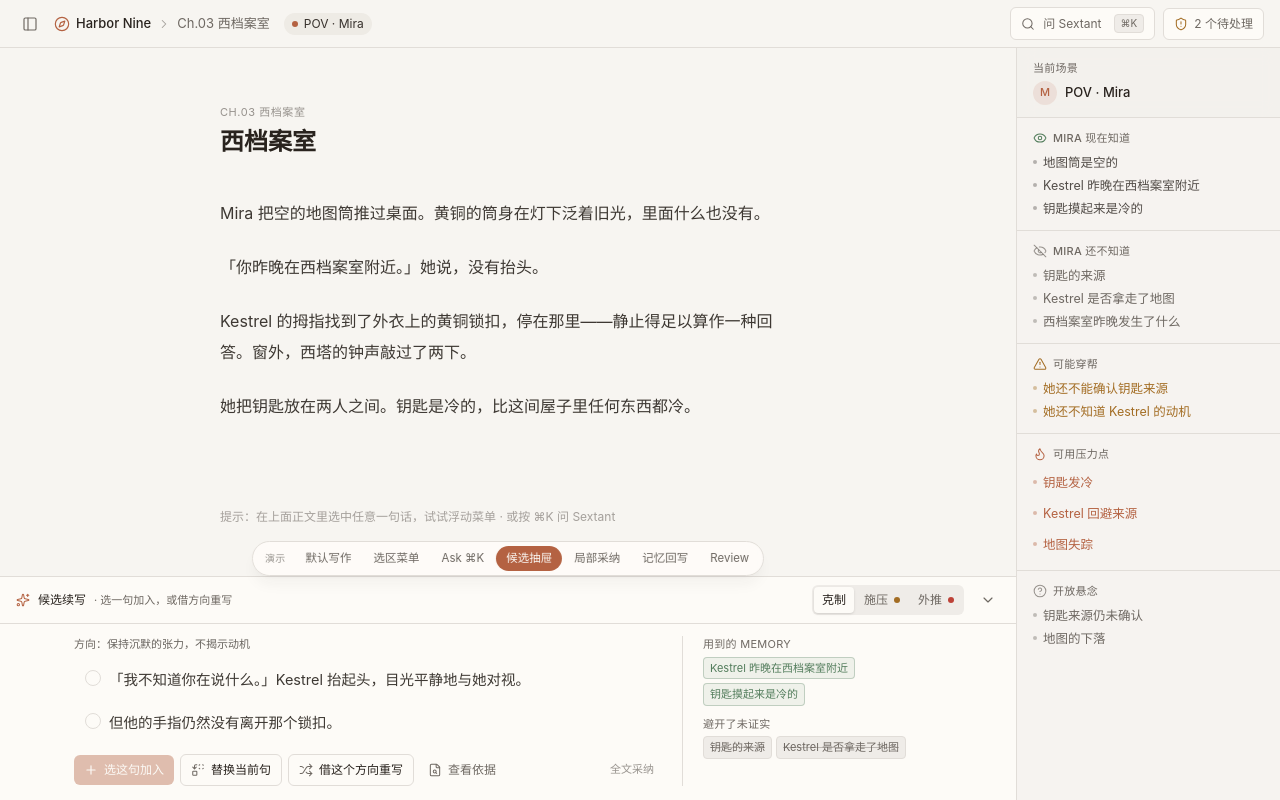
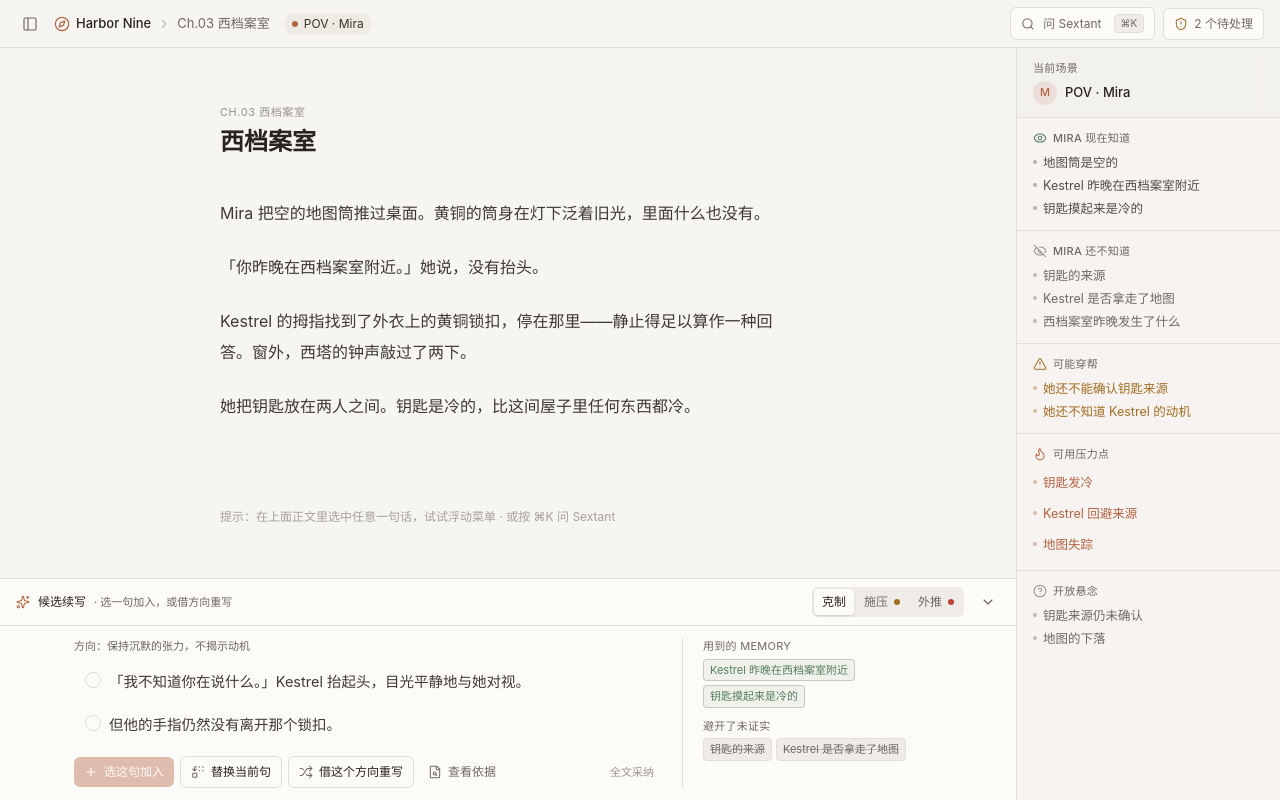
Before and after one commit to FrankQDWang/sextantlabs, a Next.js app in the folder web/: page / in a window 1280 px wide. Both pictures are taken after a click on the button "钥匙发冷". Built offline with nearby package versions, Linux system fonts and the light colour scheme.

Commit message:
Align demo switcher with editor column

```diff
--- a/web/components/workbench/candidate-drawer.tsx
+++ b/web/components/workbench/candidate-drawer.tsx
@@ -29,7 +29,7 @@ export function CandidateDrawer({ onClose, onAcceptSentence }: CandidateDrawerPr
   const active = candidates.find((c) => c.id === activeId)!
 
   return (
-    <div className="animate-slide-up h-[var(--candidate-drawer-height)] shrink-0 overflow-hidden border-t border-border bg-card">
+    <div className="animate-slide-up relative z-[60] shrink-0 border-t border-border bg-card">
       {/* 抽屉头 */}
       <div className="flex items-center justify-between border-b border-border px-4 py-2">
         <div className="flex items-center gap-2">
--- a/web/components/workbench/editor.tsx
+++ b/web/components/workbench/editor.tsx
@@ -39,8 +39,8 @@ export function Editor({ onSelect, demoHighlight, acceptedSentence }: EditorProp
   }
 
   return (
-    <div className="prose-editor relative flex-1 overflow-y-auto">
-      <div className="mx-auto max-w-[640px] px-8 py-14">
+    <div className="prose-editor relative flex-1 overflow-y-auto px-[var(--editor-gutter)] py-14">
+      <div className="mx-auto max-w-[var(--editor-column)]">
         {/* 章节标题区 — 安静、克制 */}
         <div className="mb-10">
           <p className="mb-1 font-mono text-[11px] uppercase tracking-wider text-muted-foreground/70">
--- a/web/components/workbench/index.tsx
+++ b/web/components/workbench/index.tsx
@@ -1,6 +1,6 @@
 "use client"
 
-import { useState, useEffect, useCallback, type CSSProperties } from "react"
+import { useState, useEffect, useCallback } from "react"
 import { TopBar } from "./top-bar"
 import { Editor } from "./editor"
 import { SceneCard } from "./scene-card"
@@ -26,9 +26,6 @@ export function Workbench() {
   const [reviewOpen, setReviewOpen] = useState(false)
   const [acceptedSentence, setAcceptedSentence] = useState<string | null>(null)
   const [demoHighlight, setDemoHighlight] = useState(false)
-  const workbenchStyle = {
-    "--candidate-drawer-height": "14rem",
-  } as CSSProperties
 
   const closeAll = useCallback(() => {
     setSelection(null)
@@ -116,7 +113,7 @@ export function Workbench() {
   )
 
   return (
-    <div className="flex h-screen flex-col overflow-hidden bg-background" style={workbenchStyle}>
+    <div className="flex h-screen flex-col overflow-hidden bg-background">
       <TopBar
         onAskOpen={() => setAskOpen(true)}
         reviewItems={reviewItems}
@@ -126,7 +123,7 @@ export function Workbench() {
 
       {/* 主体：编辑器为绝对主角，右侧场景小卡为辅 */}
       <div className="flex min-h-0 flex-1">
-        <div className="relative flex min-w-0 flex-1 flex-col">
+        <div className="relative flex min-w-0 flex-1 flex-col [--editor-column:576px] [--editor-gutter:2rem]">
           <Editor
             onSelect={handleSelect}
             demoHighlight={demoHighlight}
@@ -141,7 +138,6 @@ export function Workbench() {
           <StateSwitcher
             value={resolveDemo({ selection, drawerOpen, askOpen, writebackOpen, reviewOpen, acceptedSentence })}
             onChange={goToDemo}
-            raised={drawerOpen}
           />
         </div>
         <SceneCard onUseDirection={() => setDrawerOpen(true)} />
--- a/web/components/workbench/state-switcher.tsx
+++ b/web/components/workbench/state-switcher.tsx
@@ -15,16 +15,12 @@ const states: { id: DemoState; label: string }[] = [
 interface StateSwitcherProps {
   value: DemoState
   onChange: (s: DemoState) => void
-  raised?: boolean
 }
 
-export function StateSwitcher({ value, onChange, raised = false }: StateSwitcherProps) {
+export function StateSwitcher({ value, onChange }: StateSwitcherProps) {
   return (
-    <div
-      className={`absolute left-1/2 z-50 flex w-max -translate-x-1/2 items-center gap-0.5 whitespace-nowrap rounded-full border border-border bg-popover/90 p-1 shadow-lg shadow-foreground/5 backdrop-blur ${
-        raised ? "bottom-[var(--candidate-drawer-height)]" : "bottom-4"
-      }`}
-    >
+    <div className="pointer-events-none absolute inset-x-[var(--editor-gutter)] bottom-4 z-50">
+      <div className="pointer-events-auto mx-auto flex max-w-[var(--editor-column)] items-center justify-center gap-0.5 whitespace-nowrap rounded-full border border-border bg-popover/90 p-1 shadow-lg shadow-foreground/5 backdrop-blur">
         <span className="px-2 text-[10px] uppercase tracking-wide text-muted-foreground/70">演示</span>
         {states.map((s) => (
           <button
@@ -40,5 +36,6 @@ export function StateSwitcher({ value, onChange, raised = false }: StateSwitcher
           </button>
         ))}
       </div>
+    </div>
   )
 }
```
Lines whose indentation alone changed are shown as unchanged.
